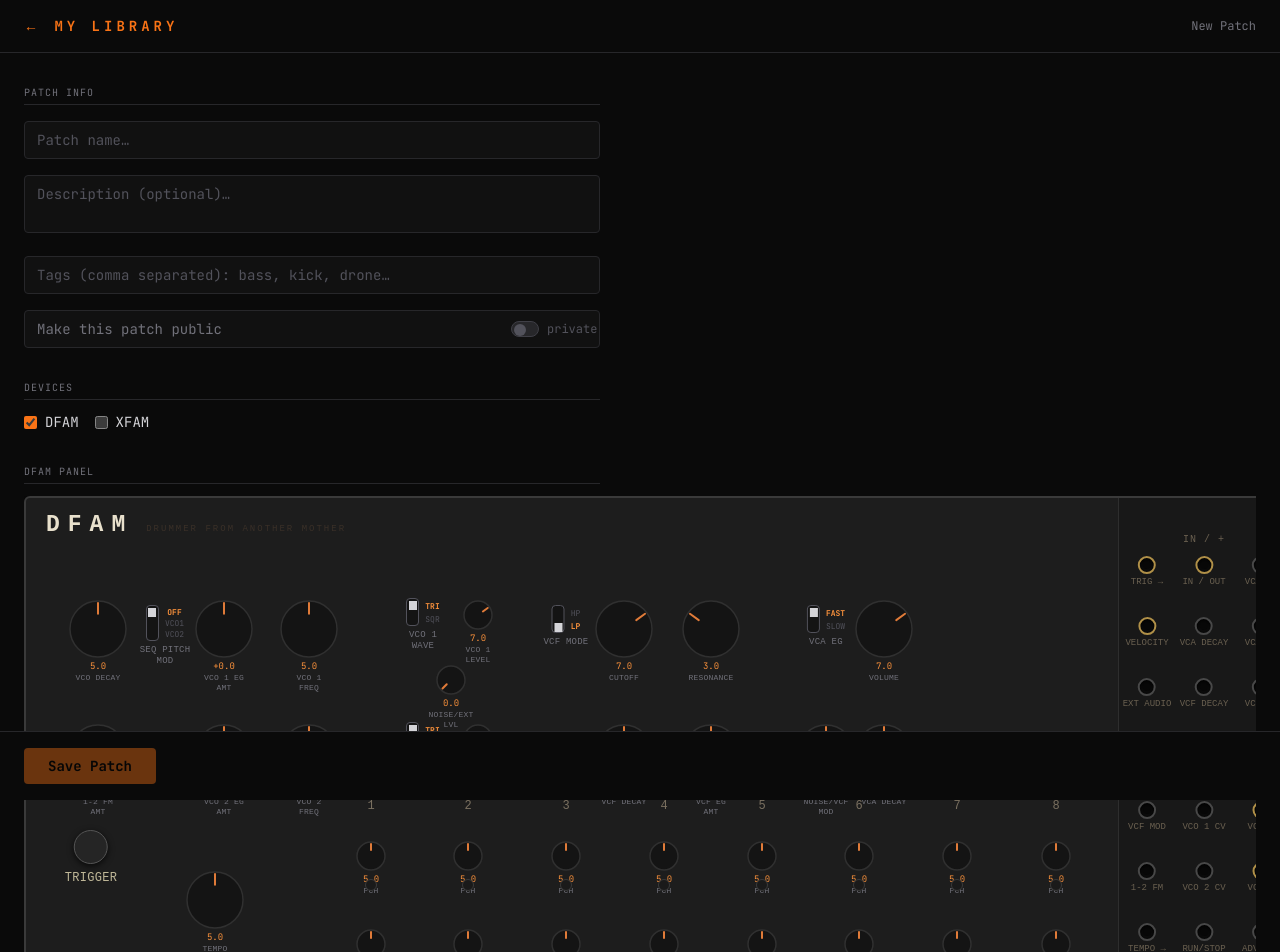
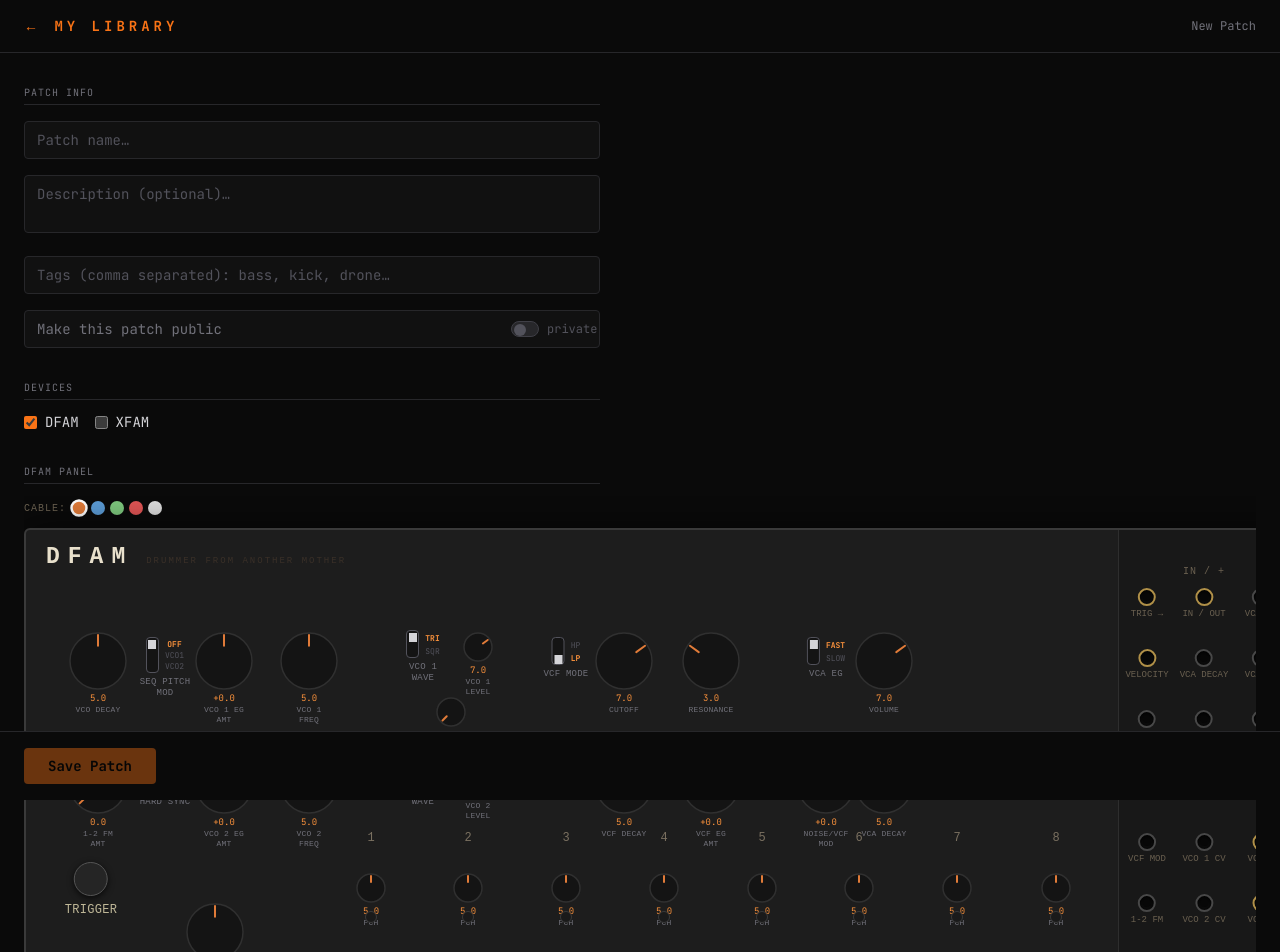
Before and after one commit to dlacorte/PatchLib, a Next.js app: page /library/new in a window 1280 px wide. Shown: the top 952 px of the page. Built offline with nearby package versions, Linux system fonts and the light colour scheme; no server answers.

Commit message:
feat: add cable SVG overlay and jack click-to-connect to DFAMPanel

```diff
--- a/components/dfam/DFAMPanel.tsx
+++ b/components/dfam/DFAMPanel.tsx
@@ -1,32 +1,30 @@
 'use client'
 
 import { useState, useCallback } from 'react'
-import { DFAM_KNOBS, DFAM_PATCH_POINTS, CABLE_COLORS } from '@/lib/dfam'
+import { DFAM_KNOBS, DFAM_PATCH_POINTS, CABLE_COLORS, JACK_ROWS, JACK_COLS, PATCHBAY_LEFT } from '@/lib/dfam'
+import { prefixJackId } from '@/lib/devices'
+import type { ConnectionFormValue } from '@/lib/types'
 import { Knob } from './Knob'
 import { WaveToggle } from './WaveToggle'
+import { CableSVG } from './CableSVG'
 
 type KnobValues = Record<string, number>
-interface Connection { fromJack: string; toJack: string; color: string }
 
 interface DFAMPanelProps {
   values: KnobValues
   onChange: (values: KnobValues) => void
-  connections: Connection[]
-  onConnectionsChange: (connections: Connection[]) => void
+  connections: ConnectionFormValue[]
+  onConnectionsChange: (connections: ConnectionFormValue[]) => void
+  deviceId?: string
+  readonly?: boolean
 }
 
-// Patchbay row tops (px) — 8 rows, scaled 1.3×
-const JACK_ROWS = [74, 135, 196, 257, 319, 380, 441, 502]
-// Jack column x positions within the 208px patchbay strip, scaled 1.3×
-const JACK_COLS = [29, 86, 143]
-// Sorted patch points: row asc, col asc
 const SORTED_POINTS = [...DFAM_PATCH_POINTS].sort(
   (a, b) => a.row !== b.row ? a.row - b.row : a.col - b.col,
 )
 
 const panelFont = "'Courier New', monospace"
 
-// Abbreviated labels for patchbay jacks — avoids duplicate text with knob/button labels
 const JACK_LABEL_OVERRIDES: Record<string, string> = {
   trigger_out: 'TRIG →',
   trigger_in:  '→ TRIG',
@@ -34,16 +32,58 @@
   tempo_in: 'TEMPO →',
 }
 
-// eslint-disable-next-line @typescript-eslint/no-unused-vars
-export function DFAMPanel({ values, onChange, connections, onConnectionsChange: _onConnectionsChange }: DFAMPanelProps) {
+export function DFAMPanel({
+  values,
+  onChange,
+  connections,
+  onConnectionsChange,
+  deviceId = 'DFAM',
+  readonly = false,
+}: DFAMPanelProps) {
   const [triggerActive, setTriggerActive] = useState(false)
   const [runStop, setRunStop] = useState(false)
   const [advanceActive, setAdvanceActive] = useState(false)
+  const [pendingJack, setPendingJack] = useState<string | null>(null)
+  const [selectedCable, setSelectedCable] = useState<number | null>(null)
+  const [selectedColor, setSelectedColor] = useState('orange')
 
   const handleChange = useCallback(
     (id: string, value: number) => onChange({ ...values, [id]: value }),
     [values, onChange],
   )
+
+  const handleJackClick = useCallback(
+    (jackId: string) => {
+      setSelectedCable(null)
+      if (pendingJack === jackId) {
+        setPendingJack(null)
+        return
+      }
+      if (pendingJack === null) {
+        setPendingJack(jackId)
+        return
+      }
+      const exists = connections.some(
+        c => c.fromJack === pendingJack && c.toJack === jackId,
+      )
+      if (!exists) {
+        onConnectionsChange([...connections, { fromJack: pendingJack, toJack: jackId, color: selectedColor }])
+      }
+      setPendingJack(null)
+    },
+    [pendingJack, selectedColor, connections, onConnectionsChange],
+  )
+
+  const handleCableSelect = useCallback((i: number) => {
+    setPendingJack(null)
+    setSelectedCable(prev => (prev === i ? null : i))
+  }, [])
+
+  const handleCableDelete = useCallback(() => {
+    if (selectedCable === null) return
+    onConnectionsChange(connections.filter((_, i) => i !== selectedCable))
+    setSelectedCable(null)
+  }, [selectedCable, connections, onConnectionsChange])
 
   const knobById = Object.fromEntries(DFAM_KNOBS.map(k => [k.id, k]))
 
@@ -97,6 +137,60 @@
 
   return (
     <div style={{ overflowX: 'auto' }}>
+      {/* Color picker + status bar */}
+      {!readonly && (
+        <div style={{ display: 'flex', alignItems: 'center', gap: 12, marginBottom: 8, height: 24 }}>
+          <div style={{ display: 'flex', alignItems: 'center', gap: 6 }}>
+            <span style={{ fontSize: 10, color: '#6a6050', letterSpacing: 1, fontFamily: panelFont, textTransform: 'uppercase' }}>
+              Cable:
+            </span>
+            <div style={{ display: 'flex', gap: 5 }}>
+              {CABLE_COLORS.map(c => (
+                <button
+                  key={c.id}
+                  type="button"
+                  onClick={() => setSelectedColor(c.id)}
+                  style={{
+                    width: 14,
+                    height: 14,
+                    borderRadius: '50%',
+                    backgroundColor: c.hex,
+                    border: selectedColor === c.id ? '2px solid #fff' : '2px solid transparent',
+                    transform: selectedColor === c.id ? 'scale(1.25)' : 'scale(1)',
+                    cursor: 'pointer',
+                    padding: 0,
+                  }}
+                  aria-label={`${c.label} cable`}
+                />
+              ))}
+            </div>
+          </div>
+          {pendingJack && (
+            <span style={{ fontSize: 10, color: '#e07b39', fontFamily: panelFont }}>
+              Click a second jack to connect — or click the same jack to cancel
+            </span>
+          )}
+          {selectedCable !== null && (
+            <button
+              type="button"
+              onClick={handleCableDelete}
+              style={{
+                fontSize: 10,
+                color: '#ef4444',
+                border: '1px solid rgba(239,68,68,0.4)',
+                borderRadius: 4,
+                padding: '2px 8px',
+                background: 'rgba(239,68,68,0.08)',
+                cursor: 'pointer',
+                fontFamily: panelFont,
+              }}
+            >
+              Remove cable
+            </button>
+          )}
+        </div>
+      )}
+
       <div
         style={{
           position: 'relative',
@@ -112,7 +206,7 @@
         {/* ── PANEL HEADER ─────────────────────────────────────────── */}
         <div style={{ position: 'absolute', left: 20, top: 10, display: 'flex', alignItems: 'baseline', gap: 13 }}>
           <span style={{ fontSize: 23, fontWeight: 900, letterSpacing: 8, color: '#e8e0cc', fontFamily: panelFont }}>
-            DFAM
+            {deviceId}
           </span>
           <span style={{ fontSize: 9, letterSpacing: 2, color: '#3a3028', fontFamily: panelFont }}>
             DRUMMER FROM ANOTHER MOTHER
@@ -123,7 +217,7 @@
         <div
           style={{
             position: 'absolute',
-            left: 1092,
+            left: PATCHBAY_LEFT,
             top: 0,
             width: 208,
             height: 559,
@@ -325,13 +419,14 @@
         </div>
 
         {SORTED_POINTS.map(point => {
+          const prefixedId = prefixJackId(deviceId, point.id)
           const connected = connections.find(
-            c => c.fromJack === point.id || c.toJack === point.id,
+            c => c.fromJack === prefixedId || c.toJack === prefixedId,
           )
           const cableColor = connected
             ? (CABLE_COLORS.find(c => c.id === connected.color)?.hex ?? '#e07b39')
             : null
-          const stripLeft = 1092 + JACK_COLS[point.col - 1]
+          const stripLeft = PATCHBAY_LEFT + JACK_COLS[point.col - 1]
           const top = JACK_ROWS[point.row - 1]
 
           return (
@@ -390,6 +485,30 @@
           )
         })}
 
+        {/* ── SVG cable overlay ─────────────────────────────────────── */}
+        <svg
+          style={{
+            position: 'absolute',
+            top: 0,
+            left: 0,
+            width: 1300,
+            height: 559,
+            pointerEvents: 'none',
+            overflow: 'visible',
+          }}
+        >
+          <CableSVG
+            deviceId={deviceId}
+            connections={connections}
+            pendingJack={pendingJack}
+            selectedCable={selectedCable}
+            selectedColor={selectedColor}
+            onJackClick={handleJackClick}
+            onCableSelect={handleCableSelect}
+            onCableDelete={handleCableDelete}
+            readonly={readonly}
+          />
+        </svg>
       </div>
     </div>
   )
```
Also changed, not shown: 1 other file (tests, documents, lock files or other folders).
